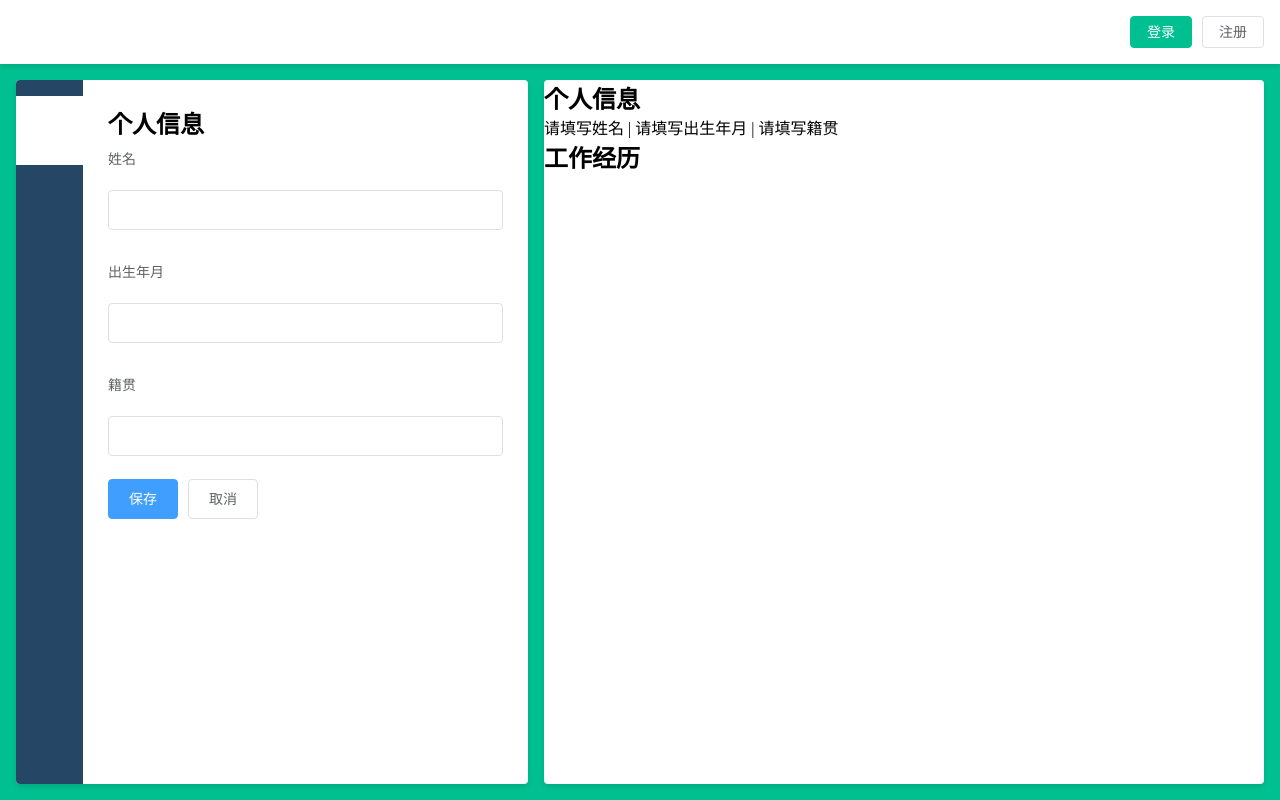
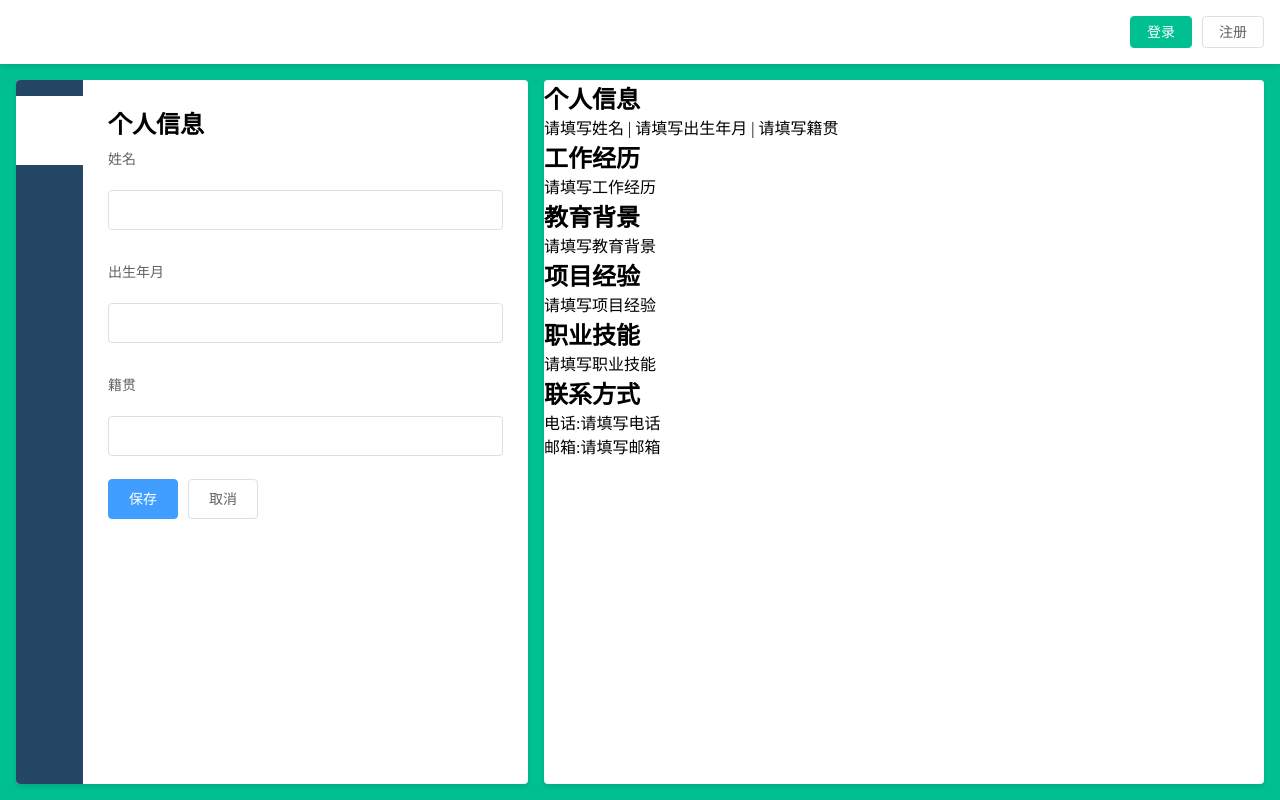
Before and after one commit to mozhenghong/resume_editor, a Vue app: page / in a window 1280 px wide. Built offline with nearby package versions, Linux system fonts and the light colour scheme.

Commit message:
完成preview

```diff
--- a/src/views/Preview.vue
+++ b/src/views/Preview.vue
@@ -4,13 +4,42 @@
       <h2>个人信息</h2>
       <p>{{resume.credentials.name||'请填写姓名'}} | {{resume.credentials.birth||'请填写出生年月'}} | {{resume.credentials.origin||'请填写籍贯'}}</p>
     </section>
-    <section class="workHistory" v-if="filter(resume.workHistory)">
+    <section class="workHistory">
       <h2>工作经历</h2>
       <ul>
-          <li v-for="work in resume.workHistory">
-
+          <li v-for="(work, key) in resume.workHistory" v-bind:key="key">
+             {{work.date||'请填写工作经历'}} {{work.company}}  {{work.content}}
           </li>
       </ul>
+    </section>
+    <section class="educationHistory">
+      <h2>教育背景</h2>
+      <ul>
+          <li v-for="(item, key) in resume.educationHistory" v-bind:key="key">
+             {{item.date||'请填写教育背景'}} {{item.school}}  {{item.degree}}
+          </li>
+      </ul>
+    </section>
+    <section class="project">
+      <h2>项目经验</h2>
+      <ul>
+          <li v-for="(item, key) in resume.project" v-bind:key="key">
+             {{item.duration||'请填写项目经验'}} {{item.name}}  {{item.content}}
+          </li>
+      </ul>
+    </section>
+     <section class="skills">
+      <h2>职业技能</h2>
+      <ul>
+          <li v-for="(item, key) in resume.skills" v-bind:key="key">
+             {{item.content||'请填写职业技能'}}
+          </li>
+      </ul>
+    </section>
+     <section class="contact">
+      <h2>联系方式</h2>
+      <p>电话:{{resume.contact.phone||'请填写电话'}}</p>
+      <p>邮箱:{{resume.contact.email||'请填写邮箱'}}</p>
     </section>
   </div>
 </template>
@@ -19,8 +48,8 @@
 export default {
   props: ["resume"],
   methods: {
-      filter(arr){
-          return arr.filter((item) => { !this.isEmpty(item)})
+      filter(array){
+          return array.filter((item) => { !this.isEmpty(item)})
       },
       isEmpty(object){
           let empty = true
--- a/src/views/contactEditor.vue
+++ b/src/views/contactEditor.vue
@@ -6,7 +6,7 @@
         <el-input v-model="contact.phone"></el-input>
       </el-form-item>
       <el-form-item label="邮箱">
-        <el-input v-model="contact.emails"></el-input>
+        <el-input v-model="contact.email"></el-input>
       </el-form-item>
       <el-button type="primary">保存</el-button>
       <el-button>取消</el-button>
```
